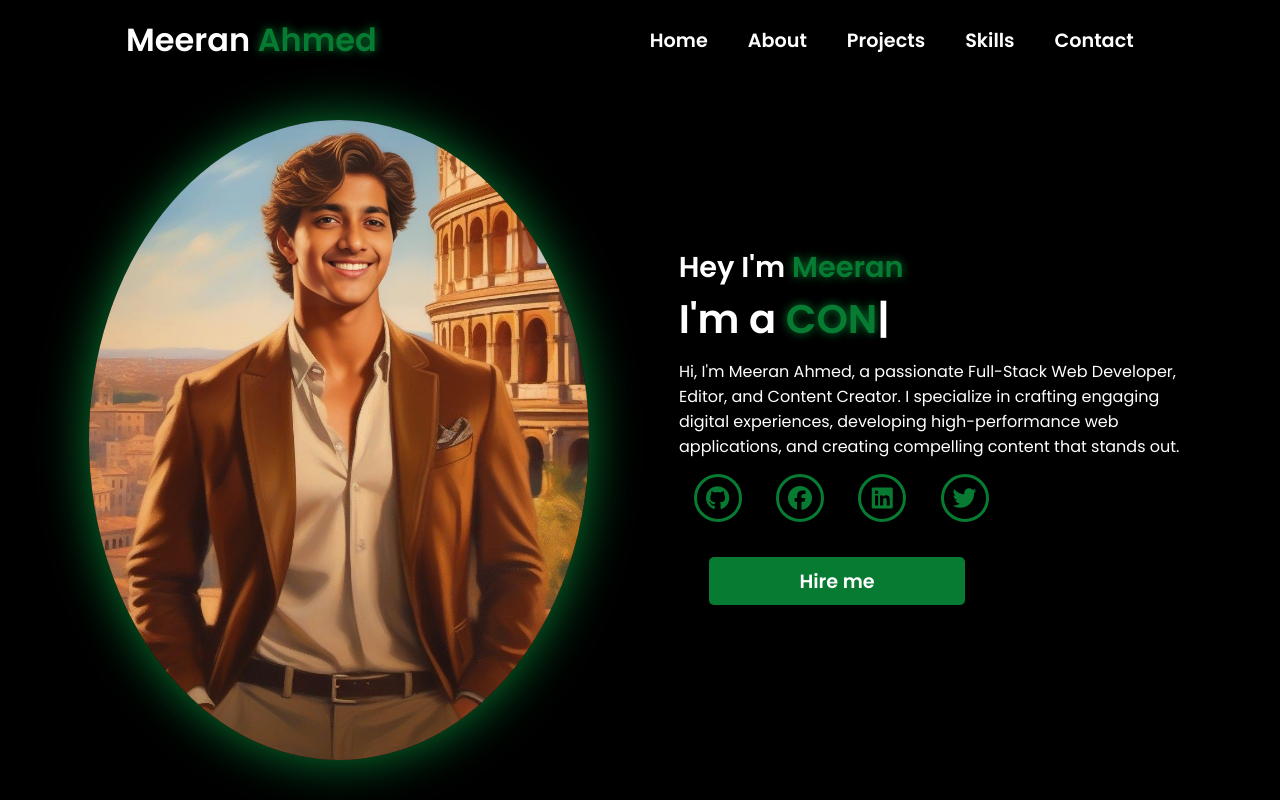
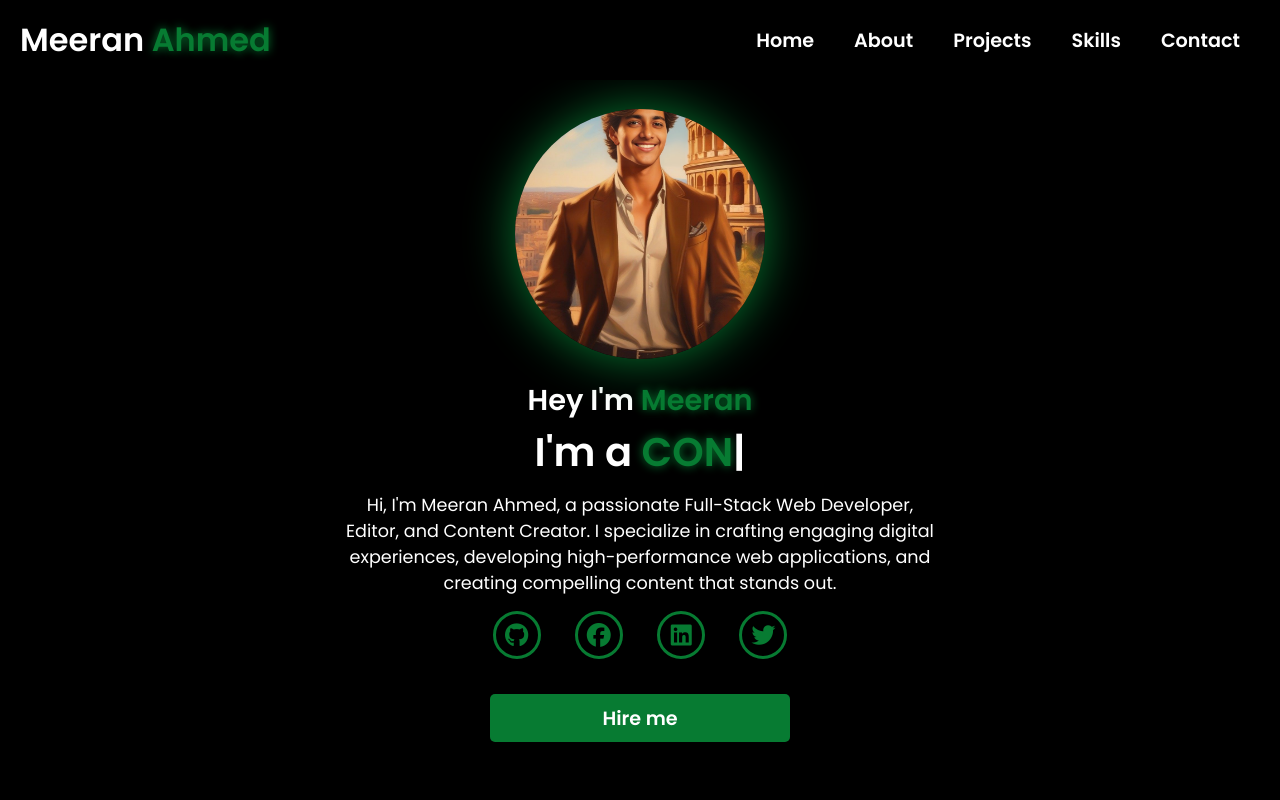
Before and after one commit to meeran-ahmed/Portfolio, a plain HTML site: page index.html in a window 1280 px wide. Drawn offline with nearby package versions, Linux system fonts and the light colour scheme.

Commit message:
styles.css

```diff
--- a/styles.css
+++ b/styles.css
@@ -1,39 +1,50 @@
 @import url('https://fonts.googleapis.com/css2?family=Poppins:wght@100;200;300;400;500;600&display=swap');
-*{
+
+* {
     padding: 0;
     margin: 0;
     font-family: 'Poppins', sans-serif;
     box-sizing: border-box;
 }
-body{
+
+body {
     width: 100%;
     height: 100vh;
     overflow: hidden;
     background-color: black;
 }
-nav{
+
+nav {
     width: 100%;
     height: 10vh;
     position: sticky;
+    top: 0;
+    background-color: black;
+    z-index: 100;
 }
-.nav-container{
+
+.nav-container {
     width: 100%;
     height: 100%;
     display: flex;
-    justify-content: space-around;
+    justify-content: space-between;
     align-items: center;
+    padding: 0 20px;
 }
-.logo{
+
+.logo {
     color: white;
     font-size: 2rem;
     font-weight: bold;
 }
-.logo span{
+
+.logo span {
     color: #077b32;
     text-shadow: 0 0 10px #077b32;
 }
+
 .hamburg,
-.cancel{
+.cancel {
     cursor: pointer;
     position: absolute;
     right: 15px;
@@ -42,10 +53,12 @@ nav{
     display: none;
     font-size: clamp(2.5rem, 0.5rem + 5vw, 3rem);
 }
-.nav-container .links{
+
+.nav-container .links {
     display: flex;
 }
-.nav-container .links a{
+
+.nav-container .links a {
     position: relative;
     font-size: 1.2rem;
     color: white;
@@ -54,7 +67,8 @@ nav{
     font-weight: 550;
     transition: 0.3s linear;
 }
-.nav-container .links a::before{
+
+.nav-container .links a::before {
     position: absolute;
     content: "";
     bottom: -3px;
@@ -64,13 +78,16 @@ nav{
     background-color: #077b32;
     transition: 0.2s linear;
 }
-.nav-container .links a:hover::before{
+
+.nav-container .links a:hover::before {
     width: 100%;
 }
-.nav-container .links a:hover{
+
+.nav-container .links a:hover {
     color: #077b32;
 }
-.dropdown{
+
+.dropdown {
     z-index: 100;
     position: absolute;
     top: 0;
@@ -78,10 +95,11 @@ nav{
     width: 100%;
     height: auto;
     backdrop-filter: blur(4px) brightness(40%);
-    box-shadow:  0 0 20px black;
+    box-shadow: 0 0 20px black;
     transition: 0.2s linear;
 }
-.dropdown .links a{
+
+.dropdown .links a {
     display: flex;
     color: white;
     text-decoration: none;
@@ -90,69 +108,89 @@ nav{
     align-items: center;
     transition: 0.2s linear;
 }
-.dropdown .links a:hover{
+
+.dropdown .links a:hover {
     background-color: #077b32;
 }
-section{
+
+section {
     width: 100%;
     height: 90vh;
+    padding: 0 20px;
 }
-.main-container{
+
+.main-container {
     width: 100%;
     height: 100%;
     display: flex;
-    justify-content: space-evenly;
+    justify-content: center;
     align-items: center;
+    flex-direction: column;
+    text-align: center;
 }
-.main-container .image{
-    width: 500px;
-    height: 80vh;
+
+.main-container .image {
+    width: 250px;
+    height: 250px;
     border-radius: 100%;
     overflow: hidden;
     box-shadow: 0 0 50px #077b32;
+    margin-bottom: 20px;
 }
-.main-container .image img{
+
+.main-container .image img {
     width: 100%;
+    height: 100%;
+    object-fit: cover;
 }
-.main-container .image:hover{
+
+.main-container .image:hover {
     animation: animate 1.5s ease-in-out infinite;
 }
+
 @keyframes animate {
-    0%{
-        scale: 1;
+    0% {
+        transform: scale(1);
     }
-    50%{
-        scale: 1.05;
+    50% {
+        transform: scale(1.05);
     }
-    100%{
-        scale: 1;
+    100% {
+        transform: scale(1);
     }
 }
-.main-container .content{
+
+.main-container .content {
     color: white;
-    width: 40%;
-    min-height: 100px;
+    width: 100%;
+    max-width: 600px;
 }
-.content h1{
+
+.content h1 {
     font-size: clamp(1rem, 1rem + 5vw, 1.8rem);
 }
-.content h1 span{
+
+.content h1 span {
     color: #077b32;
-    text-shadow: 0  0 10px #077b32;
+    text-shadow: 0 0 10px #077b32;
 }
-.content .typewriter{
+
+.content .typewriter {
     font-size: clamp(1rem, 1rem + 5vw, 2.5rem);
     font-weight: 600;
 }
-.content .typewriter-text{
+
+.content .typewriter-text {
     color: #077b32;
     text-shadow: 0 0 10px #077b32;
 }
-.content p{
-    font-size: clamp(0.4rem , 0.2rem + 9vw, 1rem);
+
+.content p {
+    font-size: clamp(0.8rem, 0.2rem + 9vw, 1.1rem);
     margin: 10px 0;
 }
-.social-links i{
+
+.social-links i {
     display: inline-flex;
     justify-content: center;
     align-items: center;
@@ -166,16 +204,18 @@ section{
     font-size: 1.5rem;
     transition: 0.2s linear;
 }
-.social-links i:hover{
+
+.social-links i:hover {
     scale: 1.3;
     color: black;
     background-color: #077b32;
     filter: drop-shadow(0 0 10px #077b32);
 }
-.content button{
+
+.content button {
     width: 50%;
     height: 6vh;
-    margin: 30px;
+    margin: 30px 0;
     background-color: #077b32;
     color: white;
     border: none;
@@ -185,7 +225,8 @@ section{
     border-radius: 5px;
     transition: 0.2s linear;
 }
-.content button:hover{
+
+.content button:hover {
     scale: 1.1;
     color: #077b32;
     border: 2px solid #077b32;
@@ -193,48 +234,58 @@ section{
     font-weight: 700;
     box-shadow: 0 0 40px #077b32;
 }
-@media (max-width:884px) {
-    nav .logo{
+
+/* Media Queries */
+
+/* For mobile screens (less than 884px) */
+@media (max-width: 884px) {
+    nav .logo {
         position: absolute;
         top: 16px;
         left: 15px;
         font-size: 1.5rem;
     }
-    .main-container {
-        display: flex;
-        flex-direction: column;
-    }
-    .nav-container .links{
+
+    .nav-container .links {
         display: none;
     }
+
     .hamburg,
-    .cancel{
+    .cancel {
         display: block;
     }
-    .main-container .content{
+
+    .main-container .content {
         width: 80%;
     }
-    .social-links i{
+
+    .social-links i {
         width: 2.5rem;
         height: 2.5rem;
         font-size: 1.5rem;
     }
-    .main-container .image{
+
+    .main-container .image {
         z-index: -1;
         width: 50%;
         height: 60%;
     }
 }
-@media (max-width:440px){
-    .main-container .image{
+
+/* For very small mobile screens (less than 440px) */
+@media (max-width: 440px) {
+    .main-container .image {
         width: 50%;
         height: 60%;
         margin-bottom: 0px;
     }
-    .main-container .content{
+
+    .main-container .content {
         width: 80%;
     }
-    .main-container button{
+
+    .content button {
         margin-top: 15px;
+        width: 70%;
     }
 }
```
